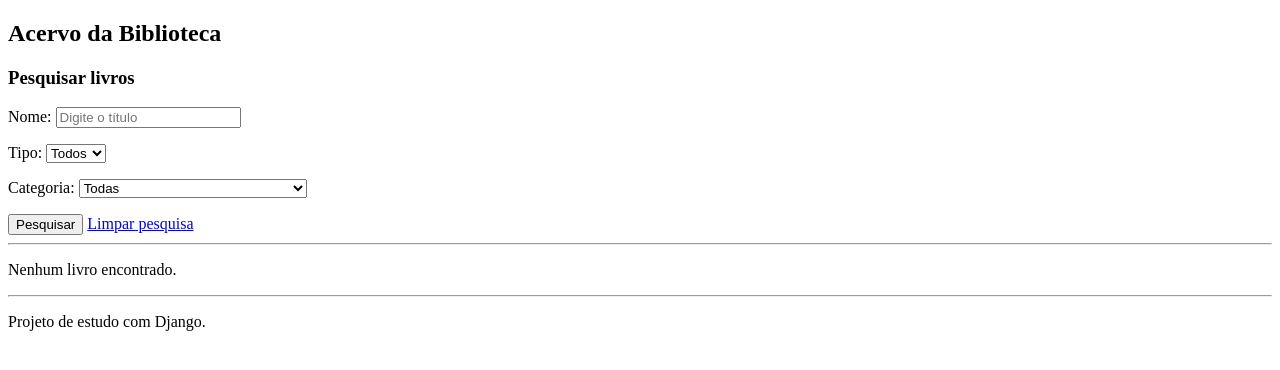
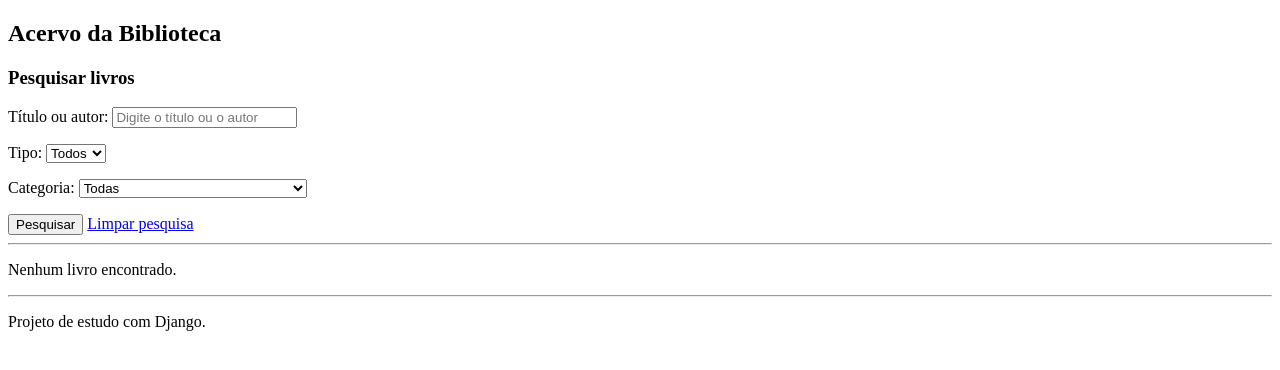
Before and after one commit to CaioAguiar20/biblioteca-django, a Django app: page /livros/ in a window 1280 px wide. Shown: the part 108-478 px from the top of the page. Run offline with Django 5.2, Linux system fonts and the light colour scheme; data that the repository does not hold is empty.

Commit message:
Permite pesquisar por titulo ou autor

```diff
--- a/acervo/templates/acervo/lista.html
+++ b/acervo/templates/acervo/lista.html
@@ -9,13 +9,13 @@
 
     <form method="get">
         <p>
-            <label for="nome">Nome:</label>
+            <label for="nome">Título ou autor:</label>
             <input
                 type="text"
                 id="nome"
                 name="nome"
                 value="{{ nome }}"
-                placeholder="Digite o título"
+                placeholder="Digite o título ou o autor"
             >
         </p>
 
--- a/acervo/views.py
+++ b/acervo/views.py
@@ -1,17 +1,21 @@
+from django.db.models import Q
 from django.shortcuts import redirect, render
 from .forms import LivroForm
 from .models import Livro
 
 
 def lista_livros(request):
-    livros = Livro.objects.all()
+    livros = Livro.objects.all().order_by("titulo")
 
     nome = request.GET.get("nome", "").strip()
     tipo = request.GET.get("tipo", "").strip()
     categoria = request.GET.get("categoria", "").strip()
 
     if nome:
-        livros = livros.filter(titulo__icontains=nome)
+        livros = livros.filter(
+            Q(titulo__icontains=nome) |
+            Q(autor__icontains=nome)
+        )
 
     if tipo:
         livros = livros.filter(tipo=tipo)
@@ -46,5 +50,5 @@ def novo_livro(request):
     return render(
         request,
         "acervo/form.html",
-        {"form": form}
+        {"form": form},
     )
```
